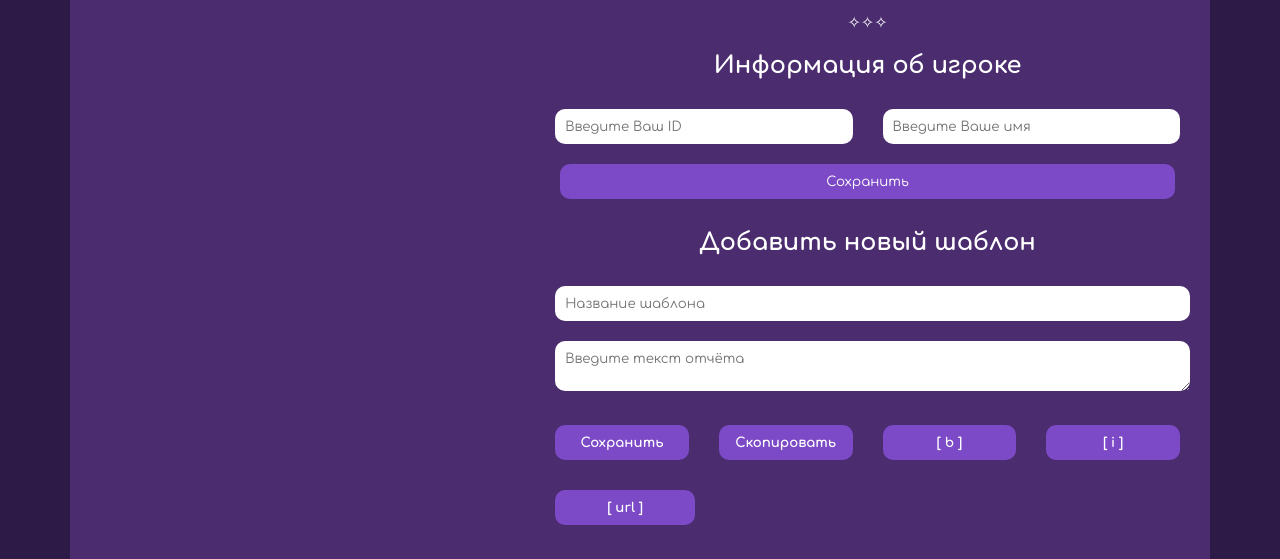
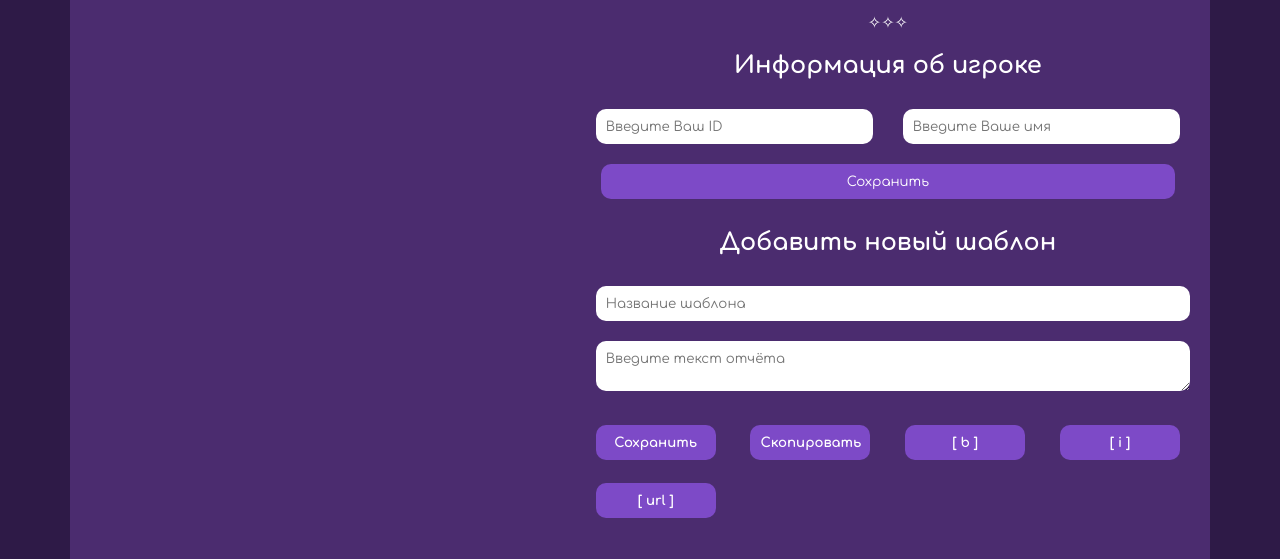
Before and after one commit to metowinny/CatWar-Report-Generator, a plain HTML site: page index.html in a window 1280 px wide. Shown: the part 173-732 px from the top of the page. Drawn offline with Linux system fonts and the light colour scheme.

Commit message:
Update index.html

```diff
--- a/index.html
+++ b/index.html
@@ -91,13 +91,13 @@
         justify-content: space-between;
         align-items: center;
         flex-wrap: wrap;
-        gap: 10px;
+        gap: 3px;
         margin-top: 10px;
     }
     .button-group button {
         flex: 1;
-        min-width: 120px;
-        max-width: 140px;
+        min-width: 100px;
+        max-width: 120px;
     }
         .footer {
             text-align: center;
```
